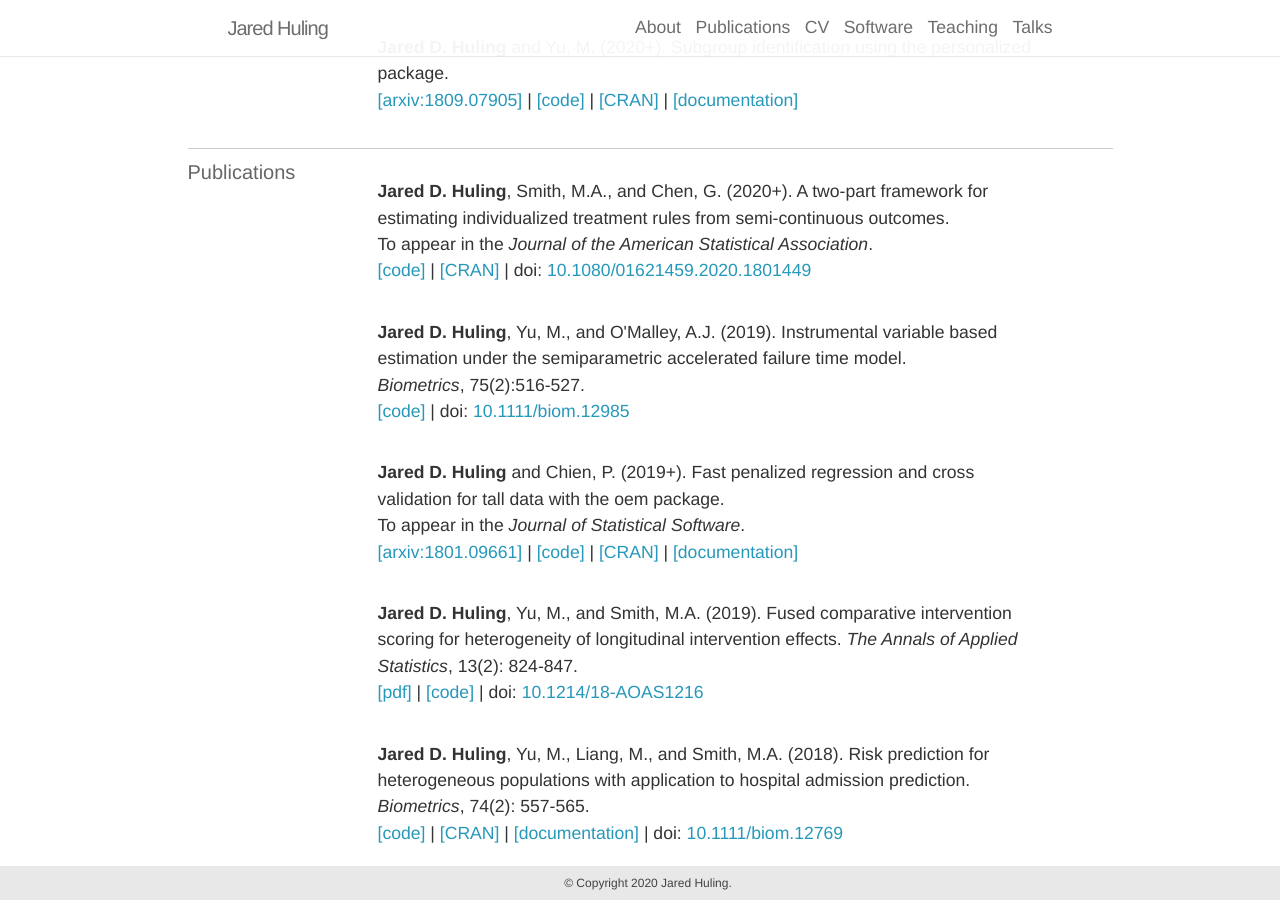
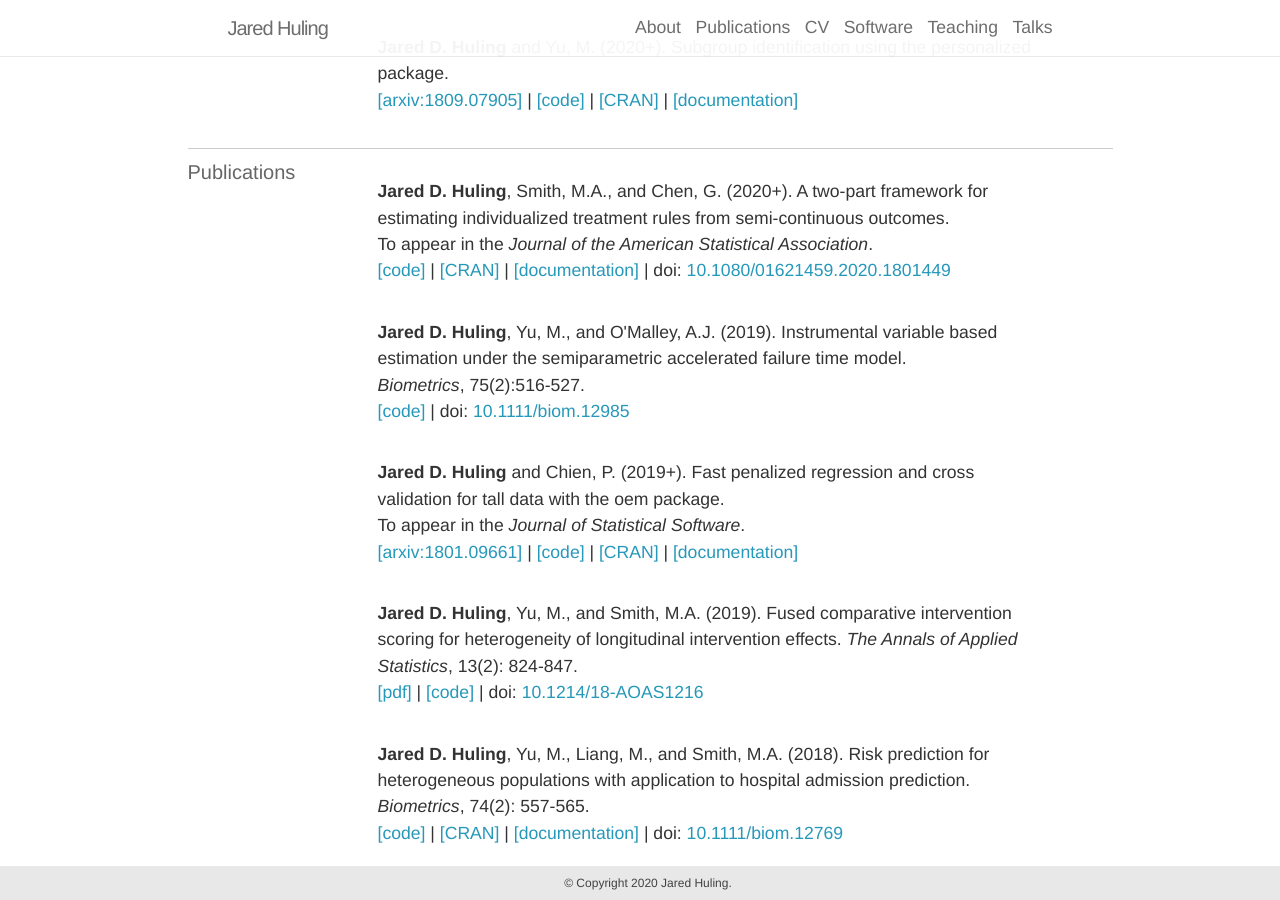
Before and after one commit to jaredhuling/jaredhuling.github.io, a Jekyll site: the page built from _pages/publications.md, in a window 1280 px wide and 900 px high, scrolled down 378 px. Built offline with Jekyll 4.4.1, drawn with Linux system fonts in a browser that asks for light colours; nearby versions of some CDN libraries.

Commit message:
adds p2p docs

```diff
--- a/_pages/publications.md
+++ b/_pages/publications.md
@@ -69,6 +69,7 @@ years: [2018, 2017, 2016]
           <br>
           <a class="codelink" href="https://github.com/jaredhuling/personalized2part">[code]</a> |
           <a class="codelink" href="https://cran.r-project.org/web/packages/personalized2part/index.html">[CRAN]</a> |
+          <a class="codelink" href="https://jaredhuling.github.io/personalized2part">[documentation]</a> |
           doi: <a href="https://doi.org/10.1080/01621459.2020.1801449">10.1080/01621459.2020.1801449</a>
         </p>
 
```
